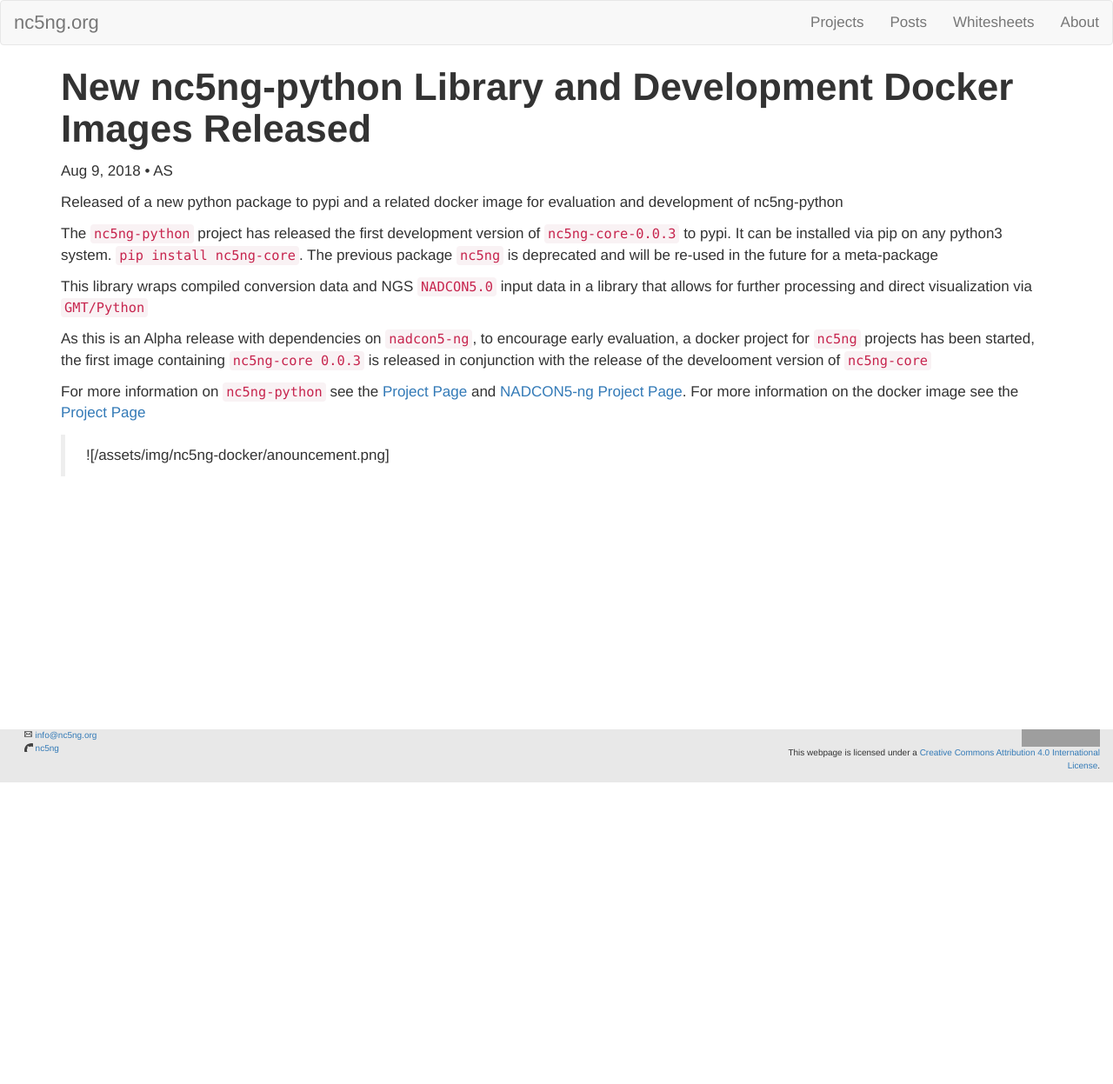
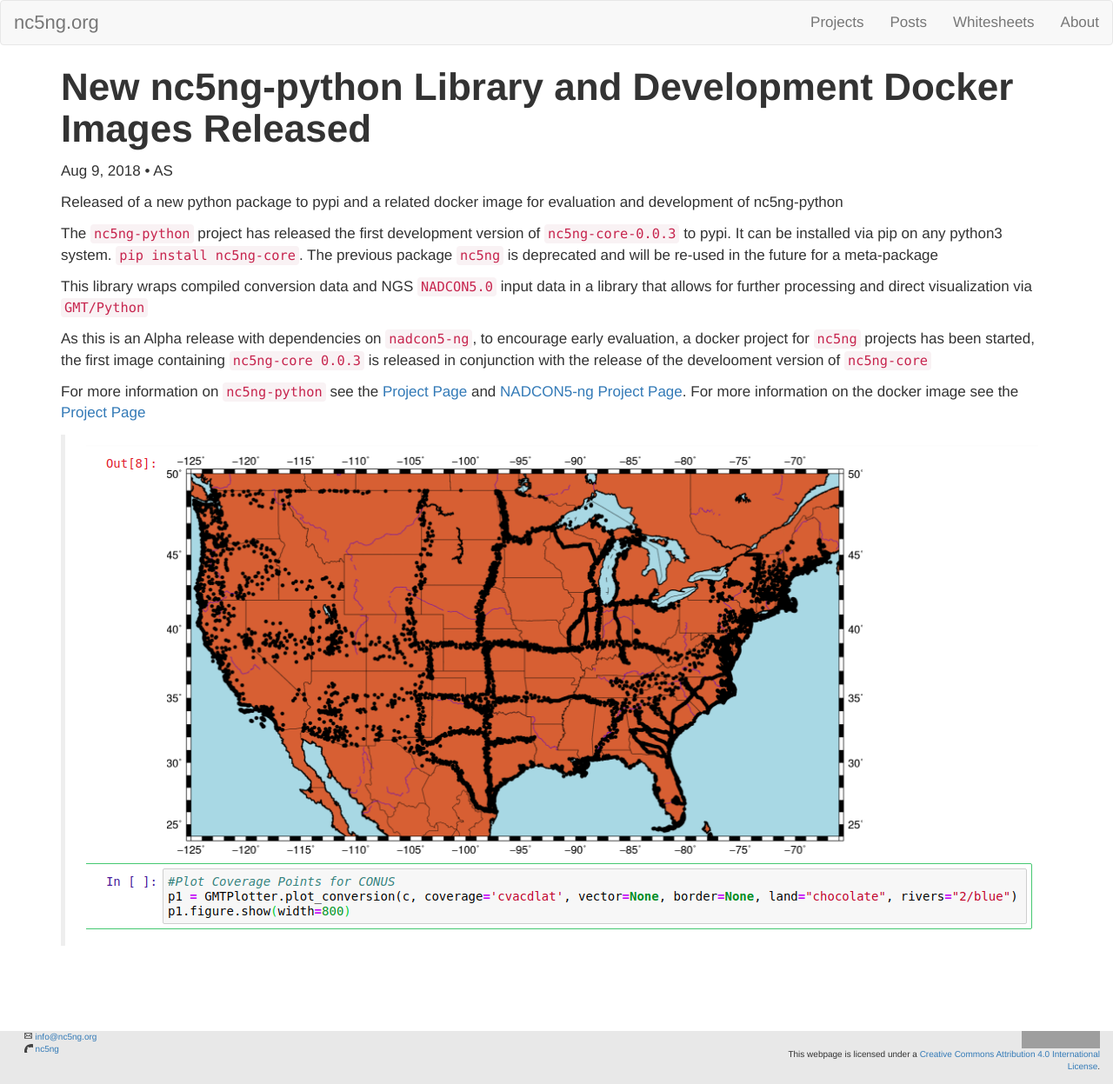
Before and after one commit to nc5ng/nc5ng.github.io, a Jekyll site: the page built from _posts/2018-08-08-nc5ng-docker-and-python-release.md, in a window 1280 px wide. Shown: the whole page at 87% size. Built offline with Jekyll 4.4.1, drawn with Linux system fonts in a browser that asks for light colours; nearby versions of some CDN libraries; before the commit the page ends 900 px from its top, so only the background shows below that; grey boxes are pictures that could not be loaded.

Commit message:
Correct URL

```diff
--- a/_posts/2018-08-08-nc5ng-docker-and-python-release.md
+++ b/_posts/2018-08-08-nc5ng-docker-and-python-release.md
@@ -18,4 +18,4 @@ For more information on `nc5ng-python` see the [Project Page](/projects/nc5ng-py
 
 
 
-> ![/assets/img/nc5ng-docker/anouncement.png]
+> ![Plotting Coverage Data using `nc5ng-python`](/assets/img/nc5ng-docker/anouncement.png)
```
